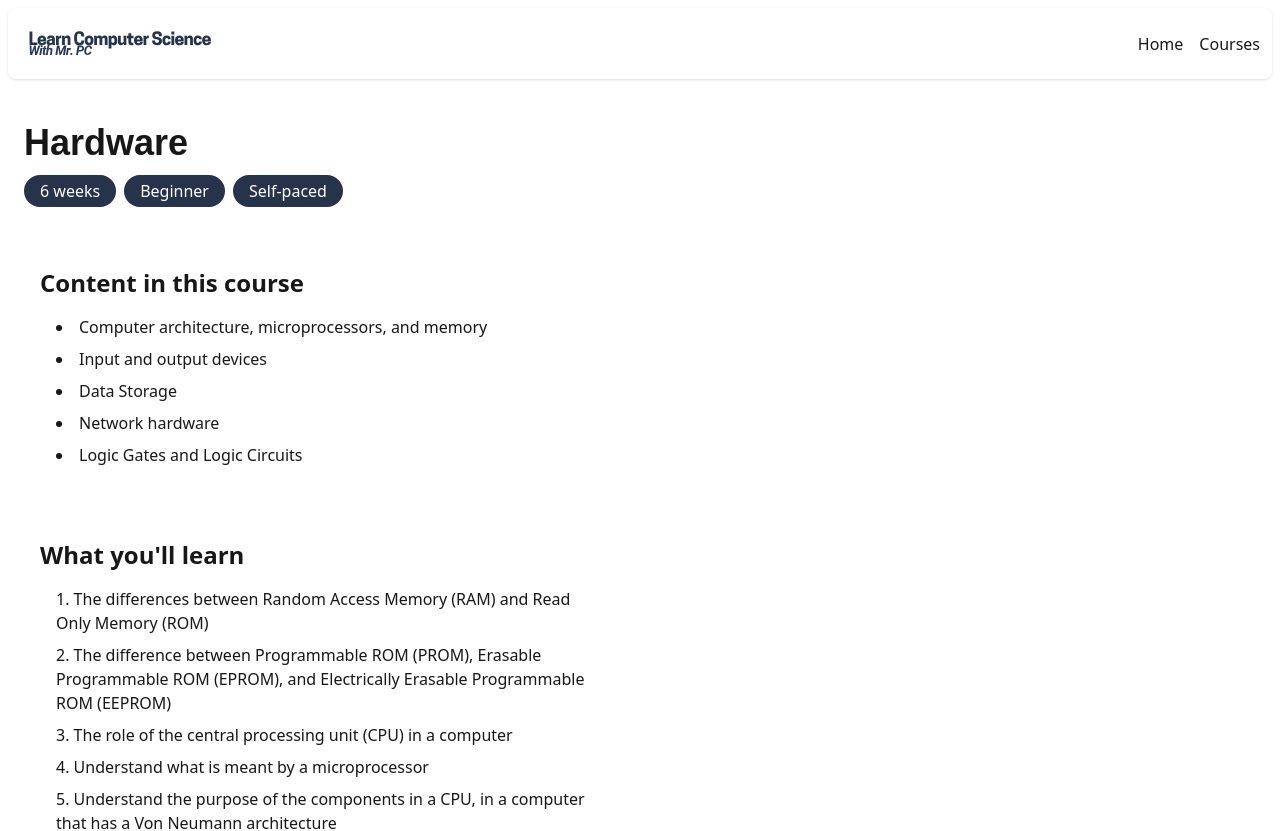
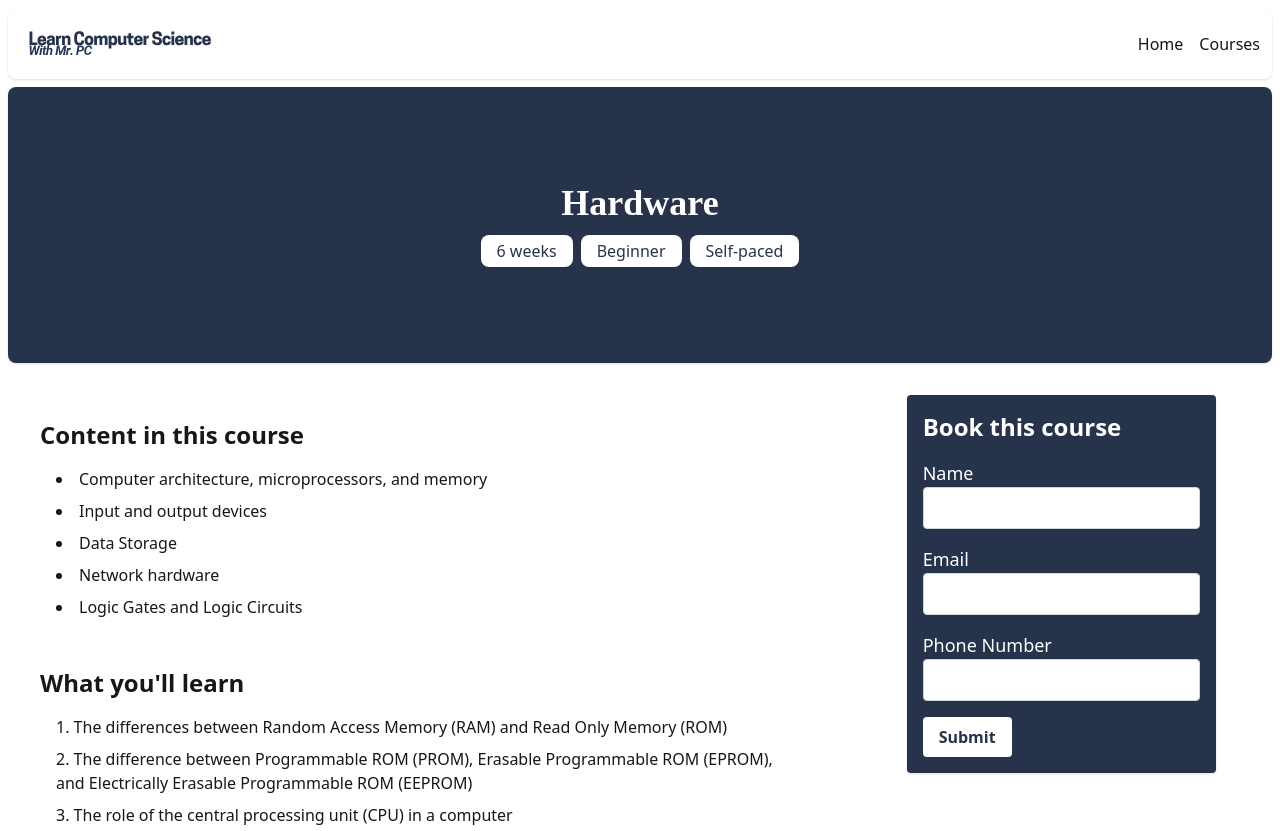
Before and after one commit to dalienst/learnwithpc, a Next.js app: page /courses/2CBY0PAXSN in a window 1280 px wide. Shown: the top 831 px of the page. Built offline with nearby package versions, Linux system fonts and the light colour scheme.

Commit message:
modify form

```diff
--- a/app/courses/[id]/page.jsx
+++ b/app/courses/[id]/page.jsx
@@ -19,18 +19,11 @@ function CourseDetail({ params: { id } }) {
 
     return (
         <>
+            <CourseDetailHero course={course} />
             <main className="container mx-auto mb-3 px-4 py-3 max-w-screen-xl">
-                <section className=' py-6 px-2'>
-                    <h1 className='font-bold font-poppins font-display text-4xl mb-3'>{course?.title}</h1>
-                    <div className="flex justify-start gap-2 flex-wrap">
-                        <p className='text-white text-base rounded-full bg-navy px-4 hover:bg-navy/90 py-1'>{course?.duration}</p>
-                        <p className='text-white text-base rounded-full bg-navy px-4 hover:bg-navy/90 py-1'>{course?.level}</p>
-                        <p className='text-white text-base rounded-full bg-navy px-4 hover:bg-navy/90 py-1'>{course?.method}</p>
-                    </div>
-                </section>
-                <section className="grid grid-cols-1 md:grid-cols-2 gap-4 mt-3">
-                    <div className="space-y-6">
-                        <div className=" p-6">
+                <section className="grid grid-cols-1 md:grid-cols-3 gap-4 mt-3">
+                    <div className='col-span-2'>
+                        <div className="p-6">
                             <h5 className="text-2xl font-semibold mb-4">Content in this course</h5>
                             <ul className="list-disc list-inside px-4 space-y-2">
                                 {course?.content?.map((item) => (
@@ -49,9 +42,9 @@ function CourseDetail({ params: { id } }) {
                         </div>
                     </div>
 
-                    {/* <div className='px-12'>
-                        <div className="mb-4 p-4 bg-gray-100 rounded shadow">
-                            <h5 className="text-3xl font-semibold mb-4">Book this course</h5>
+                    <div className='px-12'>
+                        <div className="mb-4 p-4 bg-navy rounded shadow text-white">
+                            <h5 className="text-2xl font-semibold mb-4">Book this course</h5>
                             <Formik
                                 initialValues={{ name: '', email: '', phone: '' }}
                                 validationSchema={validationSchema}
@@ -93,7 +86,7 @@ function CourseDetail({ params: { id } }) {
 
                                         <button
                                             type="submit"
-                                            className="w-full bg-navy text-white font-semibold py-2 px-4 rounded hover:bg-navy/90"
+                                            className="bg-white text-navy hover:bg-navy hover:border hover:border-white hover:text-white font-bold rounded py-2 px-4"
                                         >
                                             Submit
                                         </button>
@@ -101,7 +94,7 @@ function CourseDetail({ params: { id } }) {
                                 )}
                             </Formik>
                         </div>
-                    </div> */}
+                    </div>
                 </section>
             </main>
         </>
--- a/components/courses/CourseDetailHero.jsx
+++ b/components/courses/CourseDetailHero.jsx
@@ -3,13 +3,13 @@ import React from 'react'
 
 function CourseDetailHero({ course }) {
     return (
-        <div className="m-auto flex justify-center bg-navy py-24">
+        <div className="flex justify-center bg-navy py-24 rounded-lg m-2 shadow">
             <div className="container mx-auto px-4 max-w-screen-xl">
                 <h1 className='font-bold font-playfair text-white font-display text-4xl mb-3 text-center'>{course?.title}</h1>
                 <div className="flex justify-center gap-2 flex-wrap">
-                    <p className='text-navy text-xl rounded-full bg-white px-4 hover:bg-navy hover:border hover:border-white hover:text-white py-1'>{course?.duration}</p>
-                    <p className='text-navy text-xl rounded-full bg-white px-4 hover:bg-navy hover:border hover:border-white hover:text-white py-1'>{course?.level}</p>
-                    <p className='text-navy text-xl rounded-full bg-white px-4 hover:bg-navy hover:border hover:border-white hover:text-white py-1'>{course?.method}</p>
+                    <p className='text-navy text-base rounded-lg bg-white px-4 hover:bg-navy hover:border hover:border-white hover:text-white py-1'>{course?.duration}</p>
+                    <p className='text-navy text-base rounded-lg bg-white px-4 hover:bg-navy hover:border hover:border-white hover:text-white py-1'>{course?.level}</p>
+                    <p className='text-navy text-base rounded-lg bg-white px-4 hover:bg-navy hover:border hover:border-white hover:text-white py-1'>{course?.method}</p>
                 </div>
             </div>
         </div>
```
